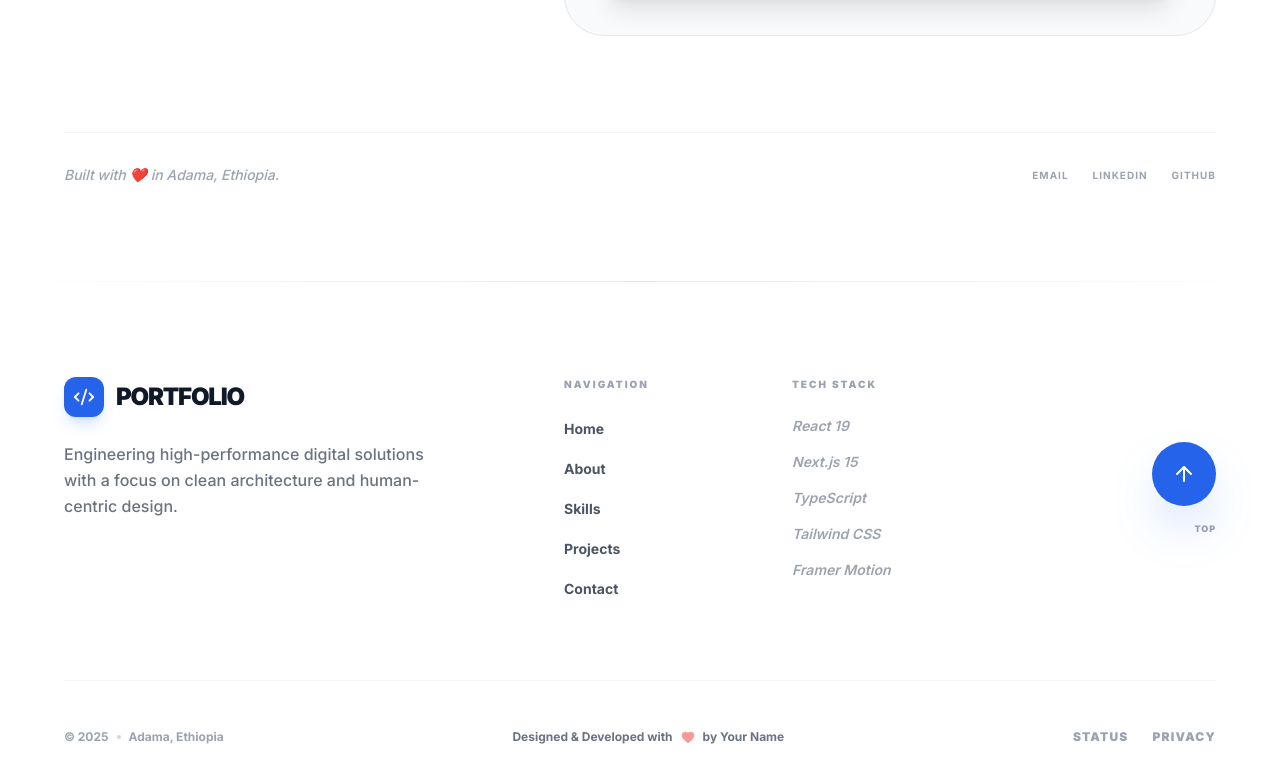
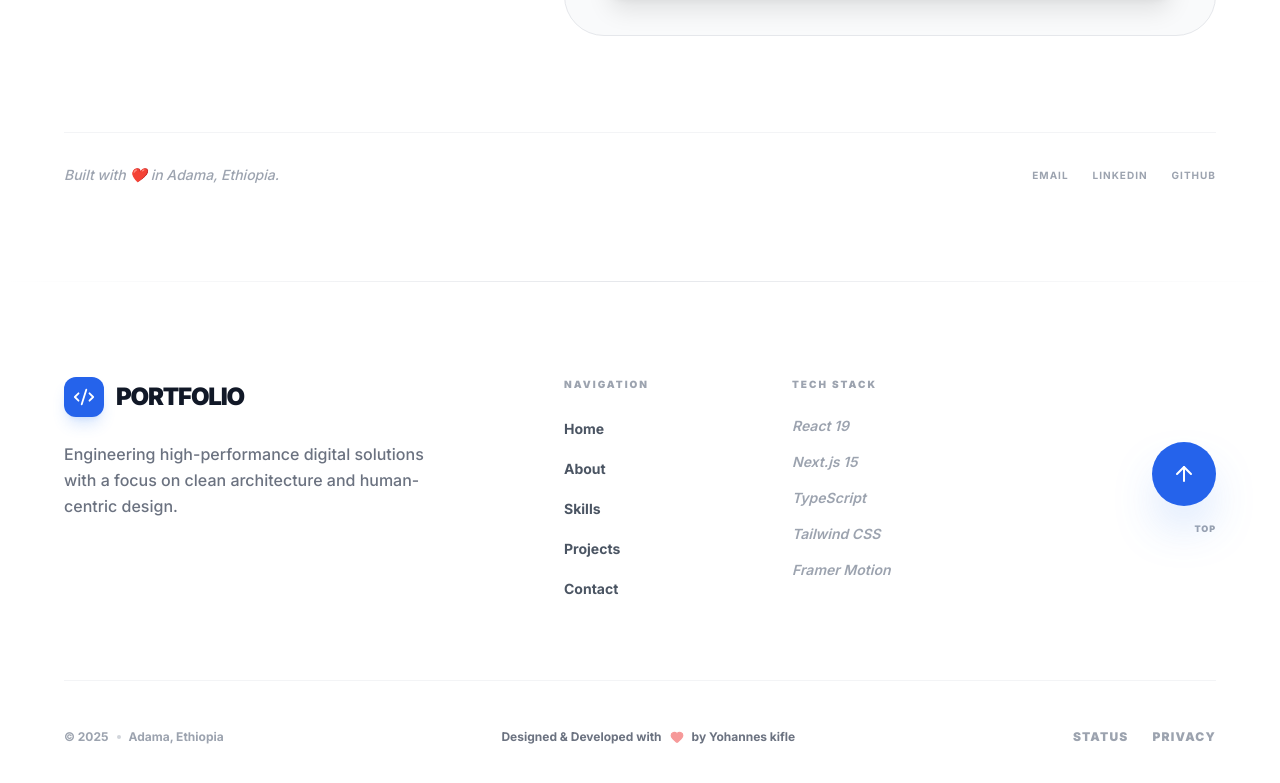
Before and after one commit to yohanneskf/portfolio, a Next.js app: page / in a window 1280 px wide. Shown: the part 5292-6075 px from the top of the page. Built offline with nearby package versions, Linux system fonts and the light colour scheme.

Commit message:
last modification

```diff
--- a/app/components/Footer.tsx
+++ b/app/components/Footer.tsx
@@ -129,7 +129,7 @@ export default function Footer() {
               size={14}
               className="text-red-500 fill-red-500 animate-pulse"
             />{" "}
-            by Your Name
+            by Yohannes kifle
           </p>
 
           <div className="flex items-center gap-6">
```
